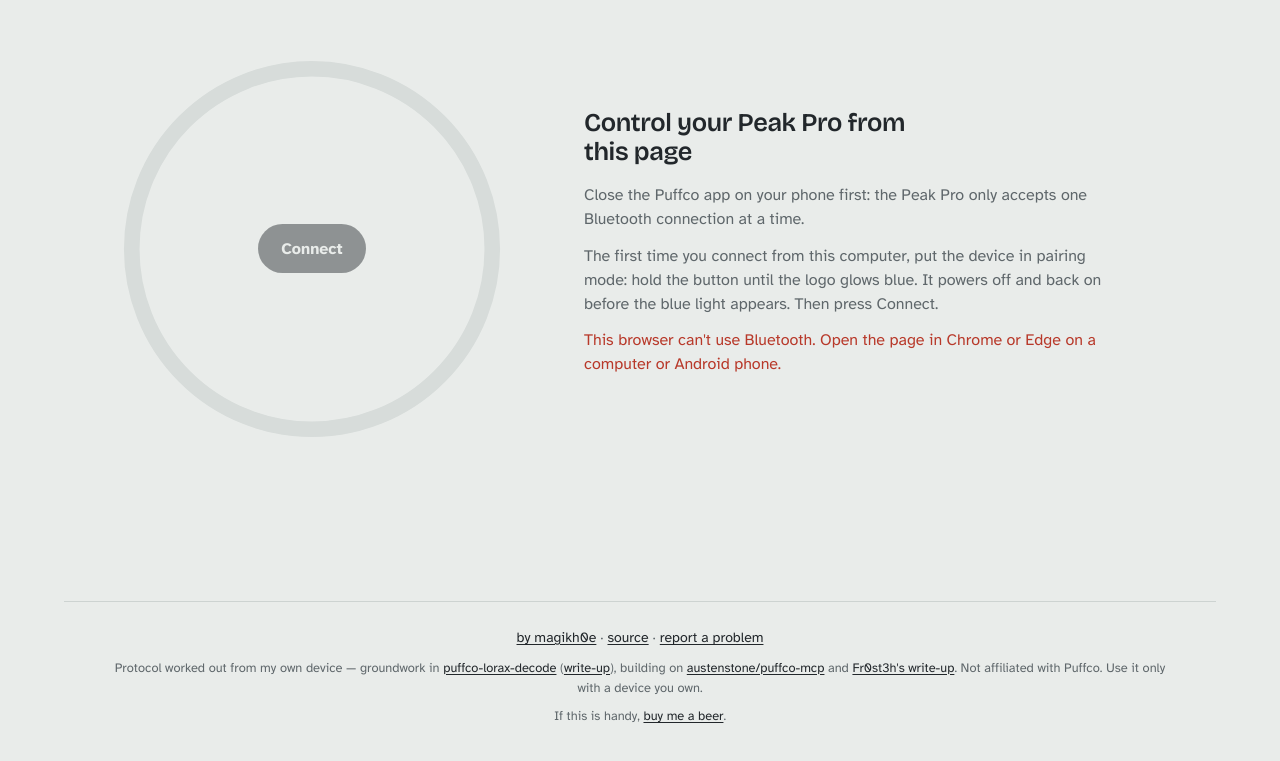
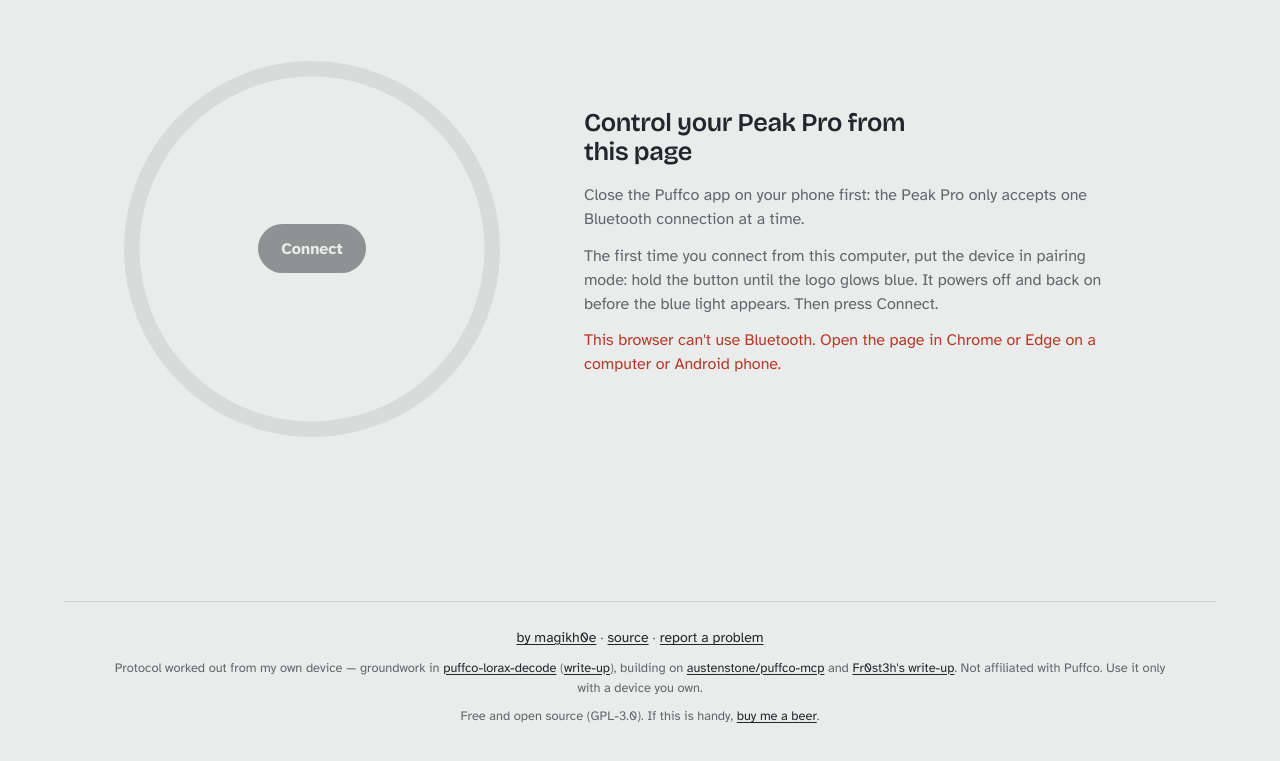
Before and after one commit to magikh0e/puffco-peak-control, a plain HTML site: page index.html in a window 1280 px wide. Shown: the part 75-836 px from the top of the page. Drawn offline with nearby package versions, Linux system fonts and the light colour scheme.

Commit message:
Add GPL-3.0 LICENSE; note license in README and footer

```diff
--- a/index.html
+++ b/index.html
@@ -171,7 +171,7 @@
       building on <a href="https://github.com/austenstone/puffco-mcp" rel="noopener">austenstone/puffco-mcp</a>
       and <a href="https://github.com/Fr0st3h/Puffco-Reverse-Engineering-Writeup" rel="noopener">Fr0st3h's write-up</a>.
       Not affiliated with Puffco. Use it only with a device you own.</p>
-    <p class="sub">If this is handy, <a href="https://buymeacoffee.com/magikh0e" rel="noopener">buy me a beer</a>.</p>
+    <p class="sub">Free and open source (GPL-3.0). If this is handy, <a href="https://buymeacoffee.com/magikh0e" rel="noopener">buy me a beer</a>.</p>
   </footer>
 
   <div class="toast" id="toast" role="status" aria-live="polite" hidden></div>
```
Also changed, not shown: 2 other files.
